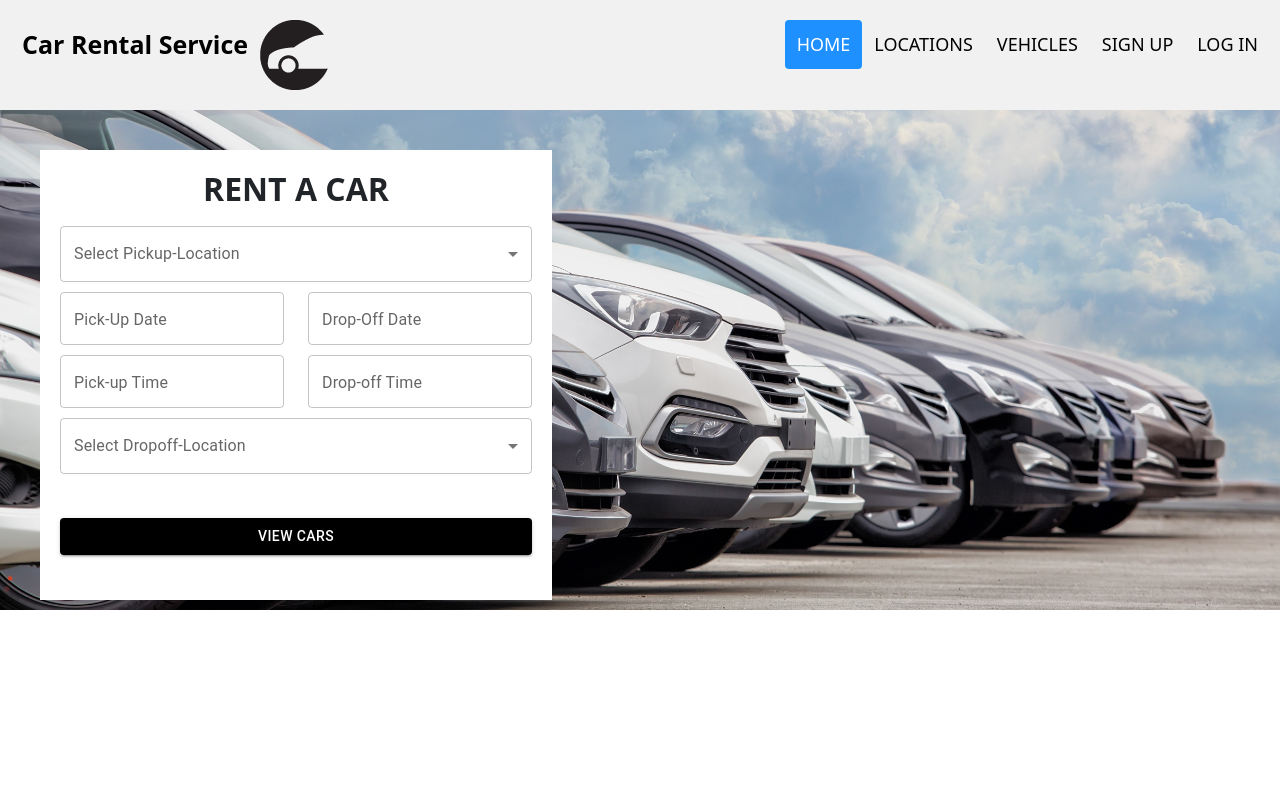
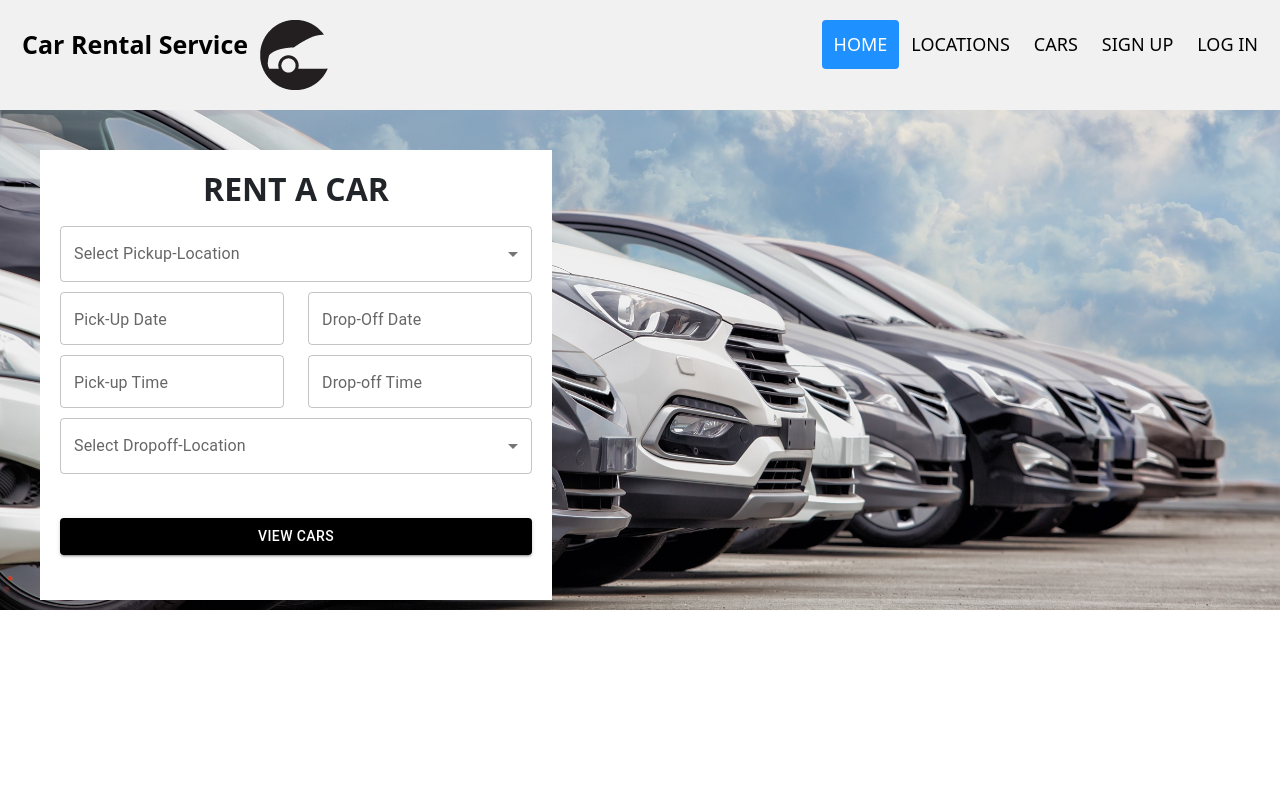
Before and after one commit to SolverShade/car_rental_service, a React (Create React App) app in the folder client/: page / in a window 1280 px wide. Shown: the top 800 px of the page. Built offline with nearby package versions, Linux system fonts and the light colour scheme.

Commit message:
a minor text change was made

```diff
--- a/client/src/components/header/Header.js
+++ b/client/src/components/header/Header.js
@@ -10,7 +10,7 @@ function Header() {
         <div class="header-right">
           <a class="active" href="/">HOME</a>
           <a href="#contact">LOCATIONS</a>
-          <a href="#vehicles">VEHICLES</a>
+          <a href="#vehicles">CARS</a>
           <a href="#signup">SIGN UP</a>
           <a href="#login">LOG IN</a>
         </div>
```
